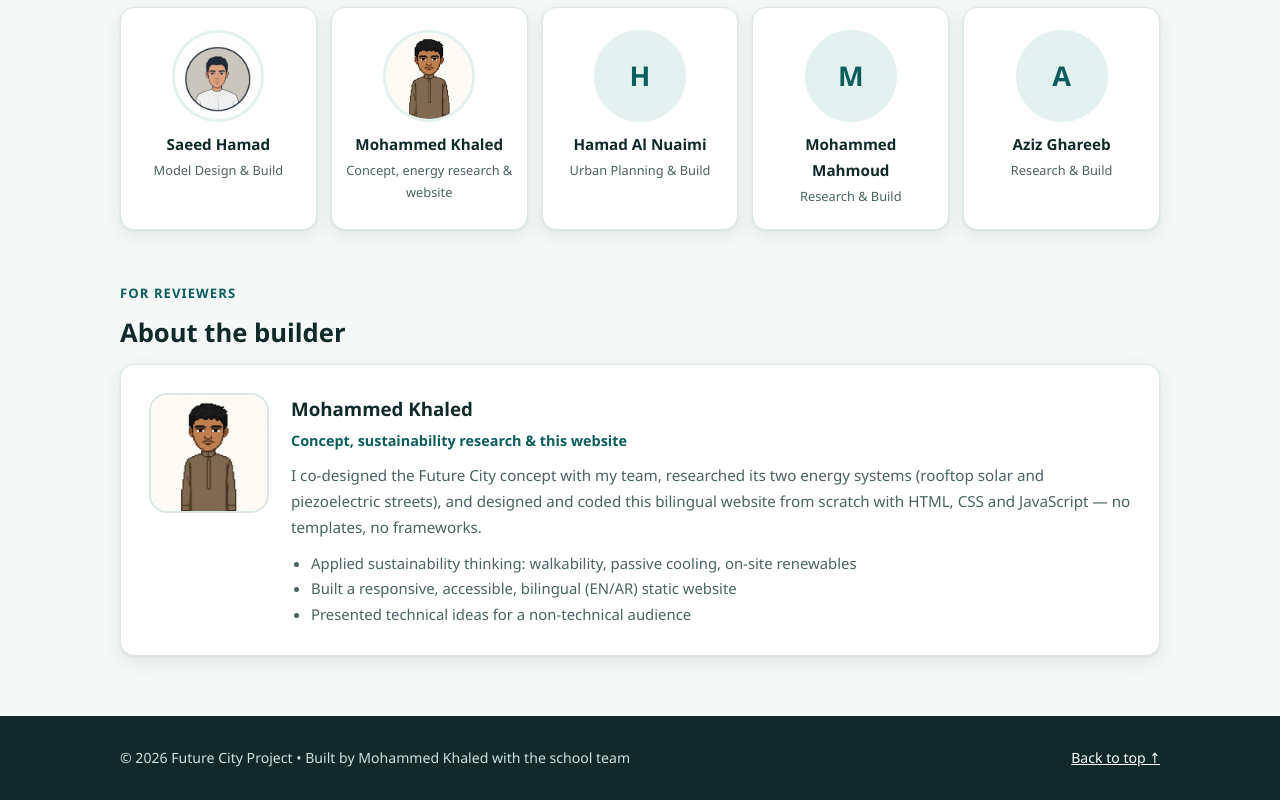
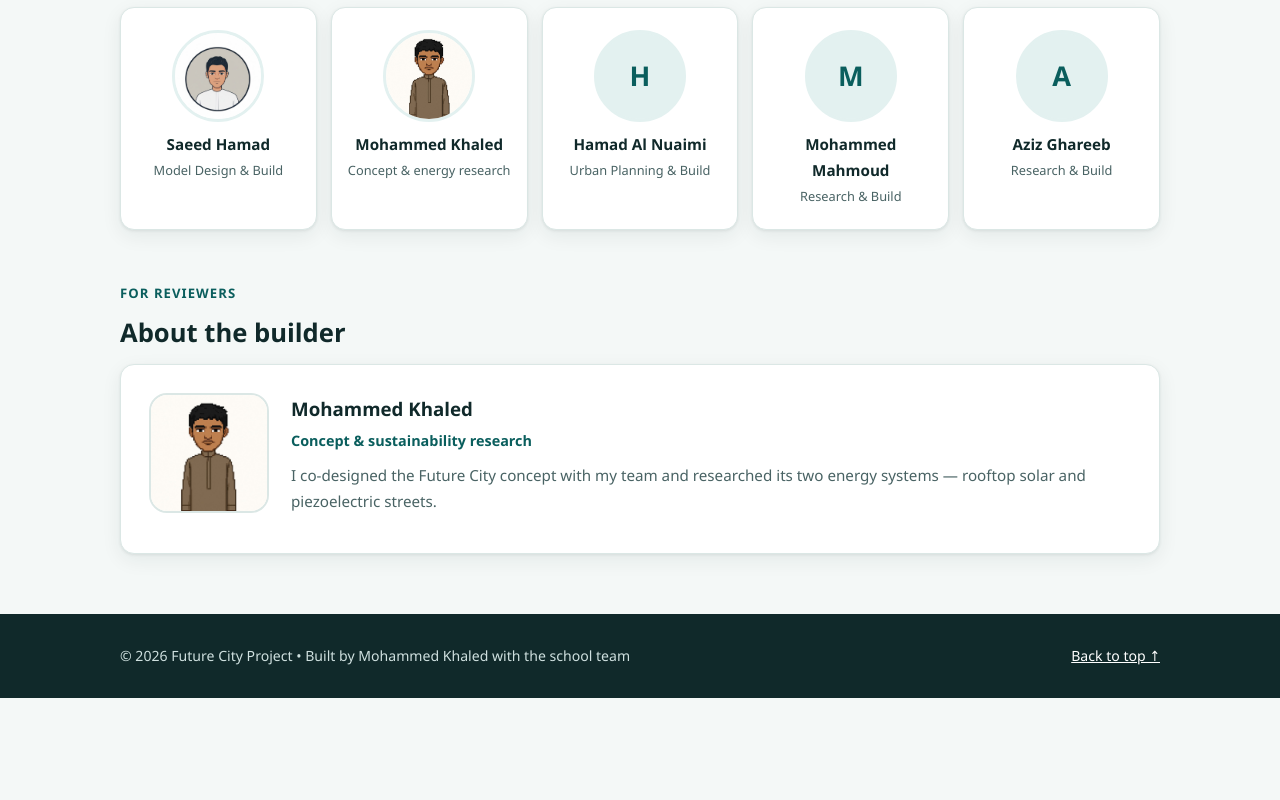
Before and after one commit to efdge/Future_City_Project, a plain HTML site: page index.html in a window 1280 px wide. Shown: the part 3376-4176 px from the top of the page. After the commit the page ends 4074 px from the top, so only its background shows below. Drawn offline with Linux system fonts and the light colour scheme.

Commit message:
Remove website-coding claims, keep focus on the city project

```diff
--- a/index.html
+++ b/index.html
@@ -4,7 +4,7 @@
   <meta charset="UTF-8">
   <meta name="viewport" content="width=device-width, initial-scale=1.0">
   <title>Future City Project — Sustainable Smart City by Mohammed Khaled</title>
-  <meta name="description" content="A student-designed sustainable smart city: car-free mobility, solar-powered homes, natural ventilation and piezoelectric streets. Designed and built for the web by Mohammed Khaled with his school team.">
+  <meta name="description" content="A student-designed sustainable smart city: car-free mobility, solar-powered homes, natural ventilation and piezoelectric streets. A student project by Mohammed Khaled with his school team.">
   <meta property="og:title" content="Future City Project — Sustainable Smart City">
   <meta property="og:description" content="Car-free streets, solar rooftops, breathing homes and walkways that generate electricity. A student innovation project.">
   <meta property="og:image" content="city-model.jpg">
@@ -372,7 +372,7 @@
           <div class="card member">
             <img src="mohammed-khaled.jpg" alt="Portrait of Mohammed Khaled" loading="lazy" onerror="this.outerHTML='<span class=&quot;avatar-initials&quot; aria-hidden=&quot;true&quot;>M</span>'">
             <strong>Mohammed Khaled</strong>
-            <span class="role" data-i18n="r_mohammed">Concept, energy research &amp; website</span>
+            <span class="role" data-i18n="r_mohammed">Concept &amp; energy research</span>
           </div>
           <div class="card member">
             <span class="avatar-initials" aria-hidden="true">H</span>
@@ -397,16 +397,11 @@
         <p class="kicker" data-i18n="k_author">For reviewers</p>
         <h2 class="section-title" id="author-h" data-i18n="author_h">About the builder</h2>
         <div class="card author">
-          <img src="mohammed-khaled.jpg" alt="Mohammed Khaled, website builder" loading="lazy">
+          <img src="mohammed-khaled.jpg" alt="Portrait of Mohammed Khaled" loading="lazy">
           <div>
             <h3>Mohammed Khaled</h3>
-            <p class="author-sub" data-i18n="author_sub">Concept, sustainability research &amp; this website</p>
-            <p data-i18n="author_p">I co-designed the Future City concept with my team, researched its two energy systems (rooftop solar and piezoelectric streets), and designed and coded this bilingual website from scratch with HTML, CSS and JavaScript — no templates, no frameworks.</p>
-            <ul>
-              <li data-i18n="au_l1">Applied sustainability thinking: walkability, passive cooling, on-site renewables</li>
-              <li data-i18n="au_l2">Built a responsive, accessible, bilingual (EN/AR) static website</li>
-              <li data-i18n="au_l3">Presented technical ideas for a non-technical audience</li>
-            </ul>
+            <p class="author-sub" data-i18n="author_sub">Concept &amp; sustainability research</p>
+            <p data-i18n="author_p">I co-designed the Future City concept with my team and researched its two energy systems — rooftop solar and piezoelectric streets.</p>
           </div>
         </div>
       </section>
@@ -465,14 +460,11 @@
         b4_h: "Hands-on innovation", b4_p: "Students building real systems.",
         k_team: "Team", team_h: "Meet the team",
         team_sub: "Five students — model building, research and web presentation.",
-        r_saeed: "Model Design & Build", r_mohammed: "Concept, energy research & website",
+        r_saeed: "Model Design & Build", r_mohammed: "Concept & energy research",
         r_hamad: "Urban Planning & Build", r_mahmoud: "Research & Build", r_aziz: "Research & Build",
         k_author: "For reviewers", author_h: "About the builder",
-        author_sub: "Concept, sustainability research & this website",
-        author_p: "I co-designed the Future City concept with my team, researched its two energy systems (rooftop solar and piezoelectric streets), and designed and coded this bilingual website from scratch with HTML, CSS and JavaScript — no templates, no frameworks.",
-        au_l1: "Applied sustainability thinking: walkability, passive cooling, on-site renewables",
-        au_l2: "Built a responsive, accessible, bilingual (EN/AR) static website",
-        au_l3: "Presented technical ideas for a non-technical audience",
+        author_sub: "Concept & sustainability research",
+        author_p: "I co-designed the Future City concept with my team and researched its two energy systems — rooftop solar and piezoelectric streets.",
         footer: "© 2026 Future City Project • Built by Mohammed Khaled with the school team",
         back_top: "Back to top ↑",
         toggle: "العربية"
@@ -519,14 +511,11 @@
         b4_h: "ابتكار عملي", b4_p: "طلاب يبنون أنظمة حقيقية.",
         k_team: "الفريق", team_h: "تعرف على الفريق",
         team_sub: "خمسة طلاب — بناء المجسّم والبحث والعرض عبر الويب.",
-        r_saeed: "تصميم وتنفيذ المجسّم", r_mohammed: "الفكرة وبحث الطاقة والموقع",
+        r_saeed: "تصميم وتنفيذ المجسّم", r_mohammed: "الفكرة وبحث الطاقة",
         r_hamad: "التخطيط العمراني والبناء", r_mahmoud: "البحث والبناء", r_aziz: "البحث والبناء",
         k_author: "للمراجعين", author_h: "عن المنفّذ",
-        author_sub: "الفكرة وبحث الاستدامة وهذا الموقع",
-        author_p: "شاركت في تصميم فكرة مدينة المستقبل مع فريقي، وبحثت نظامي الطاقة (الشمسية على الأسطح وشوارع البيزوالكترك)، وصممت وبرمجت هذا الموقع ثنائي اللغة من الصفر بـ HTML وCSS وJavaScript — دون قوالب أو أطر جاهزة.",
-        au_l1: "تفكير استدامة تطبيقي: مشي وتهوية طبيعية وطاقة متجددة محلية",
-        au_l2: "بناء موقع ثابت متجاوب وسهل الوصول وثنائي اللغة (EN/AR)",
-        au_l3: "عرض أفكار تقنية لجمهور غير تقني",
+        author_sub: "الفكرة وبحث الاستدامة",
+        author_p: "شاركت في تصميم فكرة مدينة المستقبل مع فريقي، وبحثت نظامي الطاقة: الشمسية على الأسطح وشوارع البيزوالكترك.",
         footer: "© 2026 مشروع مدينة المستقبل • تنفيذ محمد خالد مع فريق المدرسة",
         back_top: "عودة للأعلى ↑",
         toggle: "English"
```
Also changed, not shown: 1 other file.
